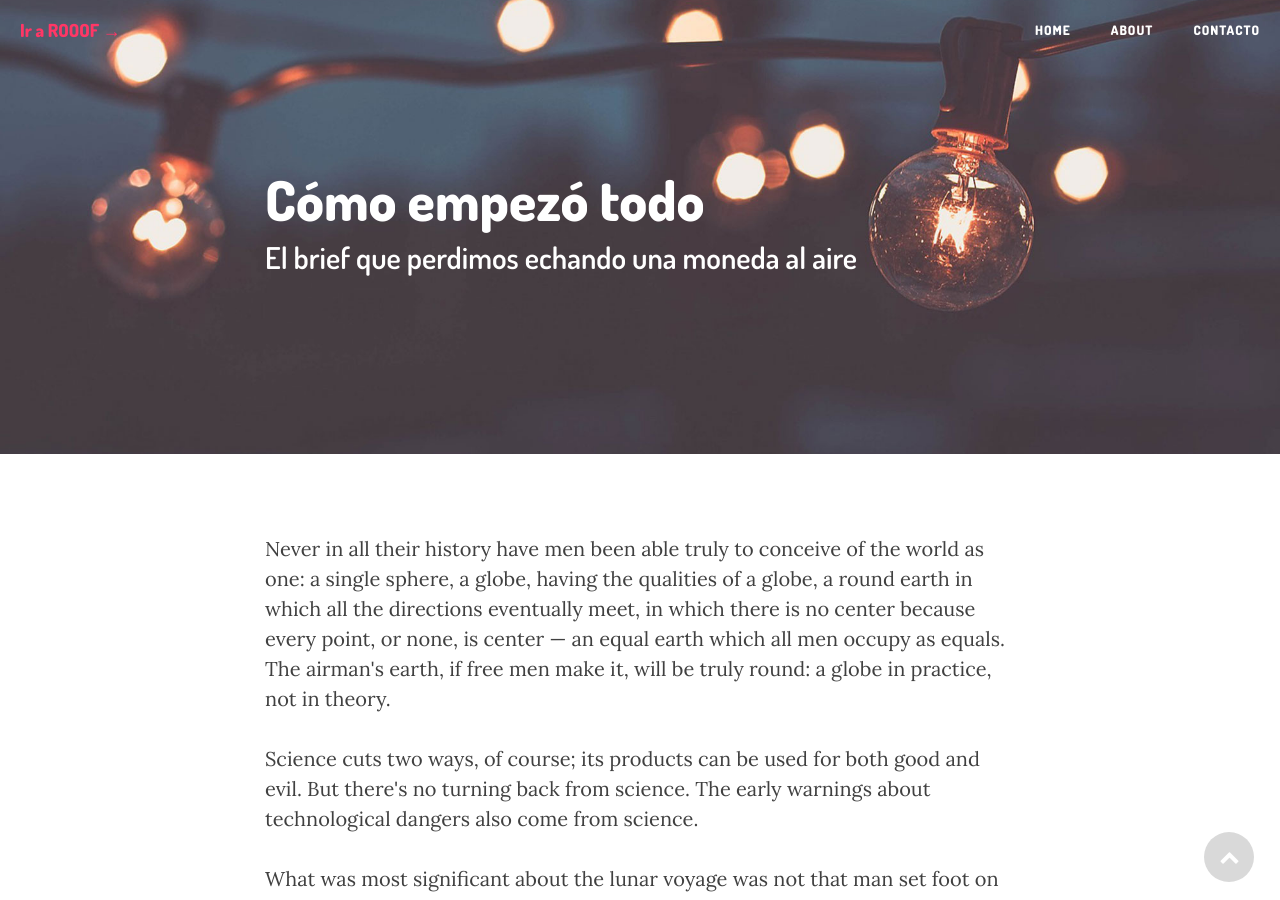
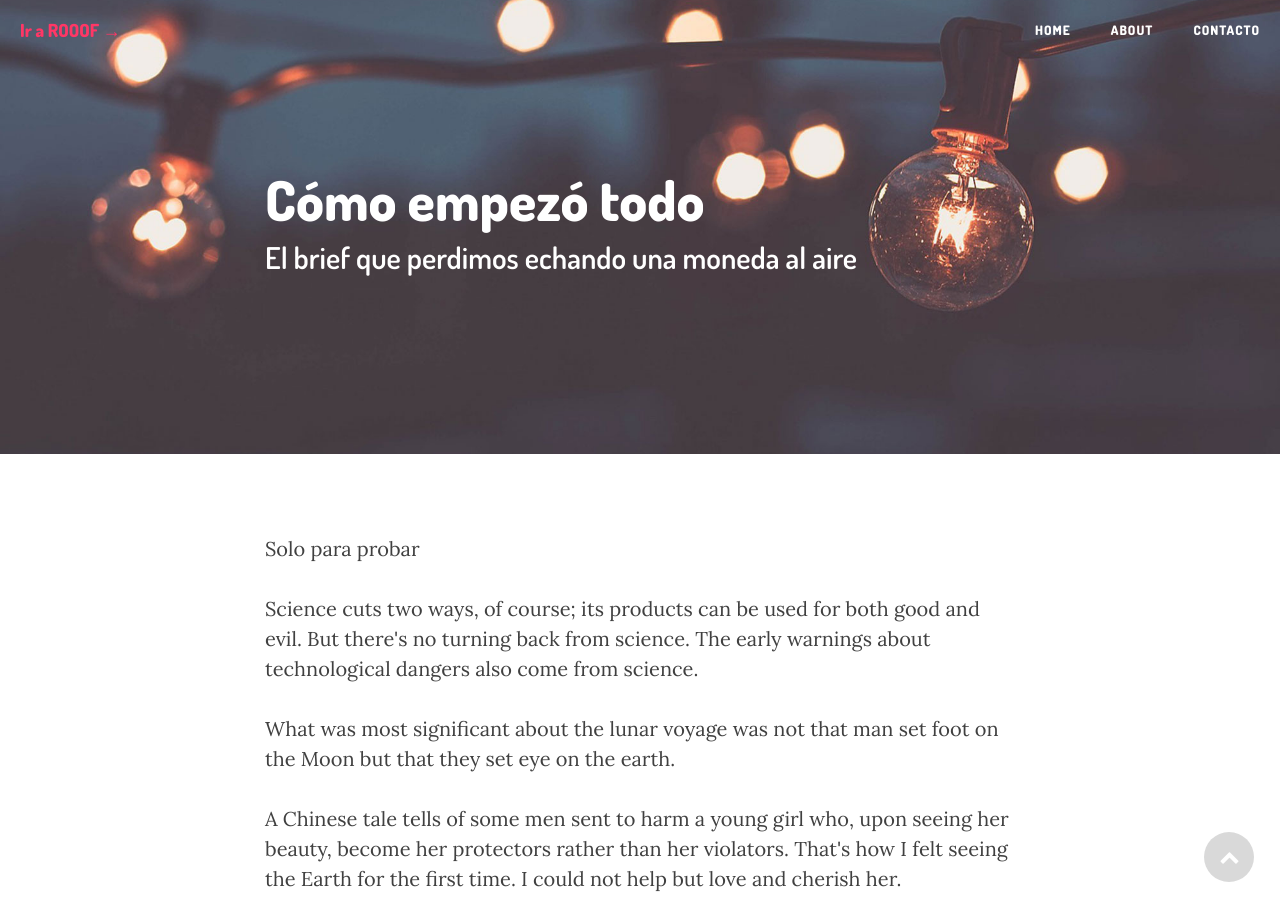
Before and after one commit to Rooof-Project/memoria, a Jekyll site: the page built from _posts/2014-09-24-como-empezo-todo.markdown, in a window 1280 px wide and 900 px high. Built offline with Jekyll 4.4.1, drawn with Linux system fonts in a browser that asks for light colours; nearby versions of some CDN libraries.

Commit message:
Updated 2014-09-24-como-empezo-todo.markdown

```diff
--- a/_posts/2014-09-24-como-empezo-todo.markdown
+++ b/_posts/2014-09-24-como-empezo-todo.markdown
@@ -1,12 +1,14 @@
 ---
-layout:     post
-title:      "Cómo empezó todo"
-subtitle:   "El brief que perdimos echando una moneda al aire"
-author:     "Iván"
-header-img: "img/background-party.jpg"
+layout: post
+title: Cómo empezó todo
+subtitle: El brief que perdimos echando una moneda al aire
+author: Iván
+"header-img": "img/background-party.jpg"
+published: true
 ---
 
-<p>Never in all their history have men been able truly to conceive of the world as one: a single sphere, a globe, having the qualities of a globe, a round earth in which all the directions eventually meet, in which there is no center because every point, or none, is center — an equal earth which all men occupy as equals. The airman's earth, if free men make it, will be truly round: a globe in practice, not in theory.</p>
+
+<p>Solo para probar</p>
 
 <p>Science cuts two ways, of course; its products can be used for both good and evil. But there's no turning back from science. The early warnings about technological dangers also come from science.</p>
 
```
